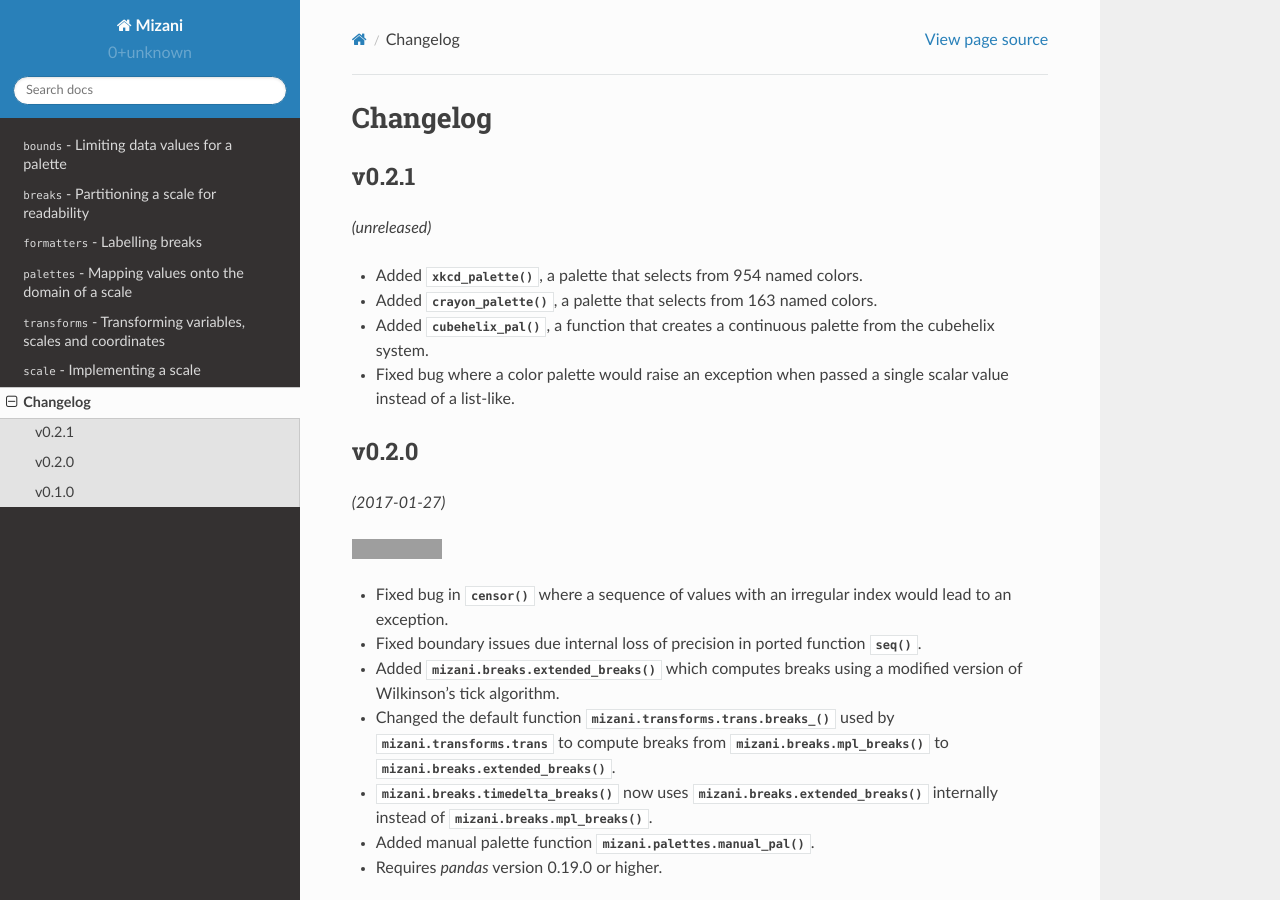
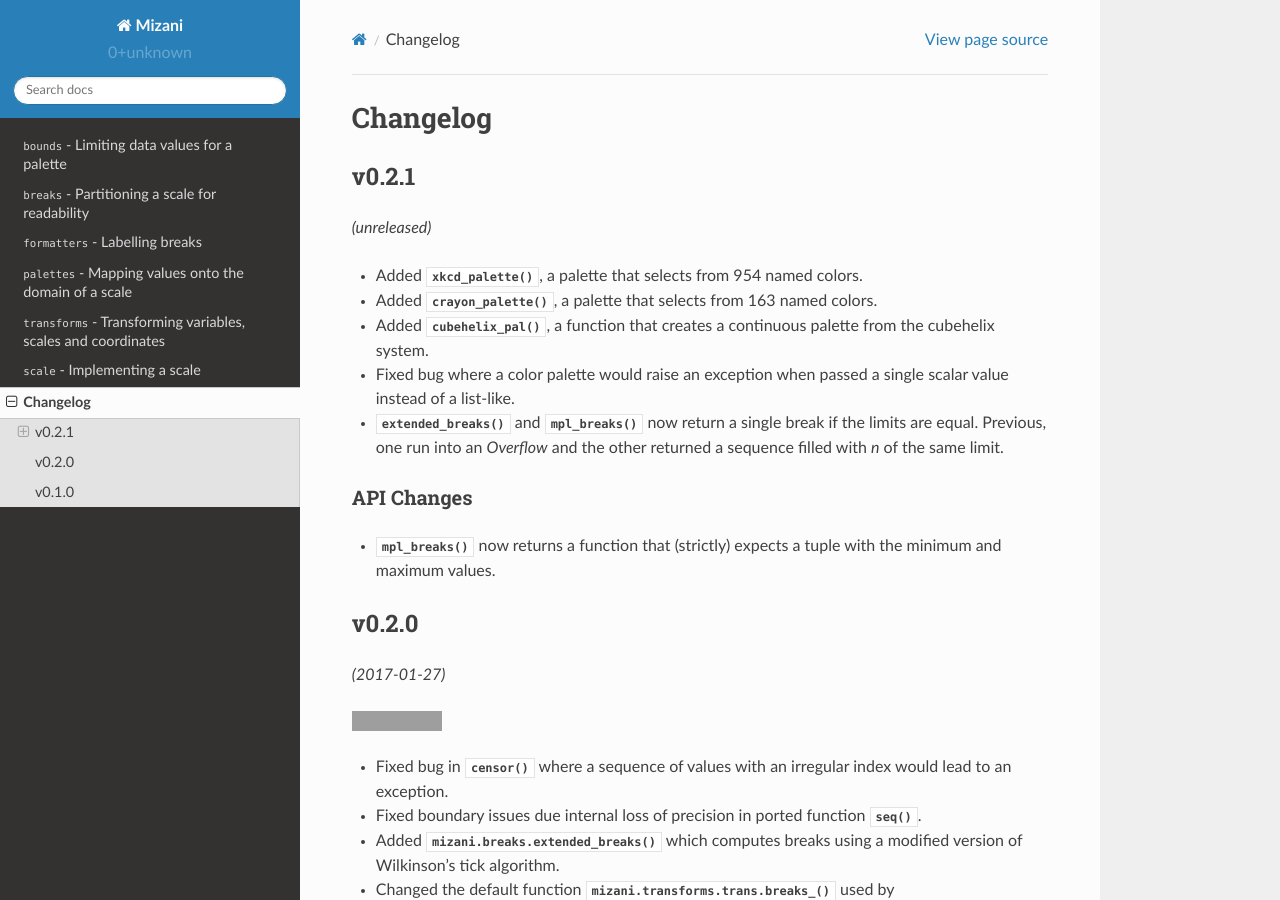
Before and after one commit to has2k1/mizani, a Sphinx documentation site: the page built from doc/changelog.rst, in a window 1280 px wide and 900 px high. Built offline with Sphinx 7.4.7 and the Read the Docs theme 2.0.0, drawn with Linux system fonts in a browser that asks for light colours; grey boxes are pictures that could not be loaded.

Commit message:
Fix breaks with the limit values the same

```diff
--- a/doc/changelog.rst
+++ b/doc/changelog.rst
@@ -16,6 +16,18 @@
 
 - Fixed bug where a color palette would raise an exception when
   passed a single scalar value instead of a list-like.
+
+- :func:`~mizani.breaks.extended_breaks` and
+  :func:`~mizani.breaks.mpl_breaks` now return a single break if
+  the limits are equal. Previous, one run into an *Overflow* and
+  the other returned a sequence filled with *n* of the same limit.
+
+
+API Changes
+***********
+
+- :func:`~mizani.breaks.mpl_breaks` now returns a function
+  that (strictly) expects a tuple with the minimum and maximum values.
 
 
 v0.2.0
```
Also changed, not shown: 2 other files.
